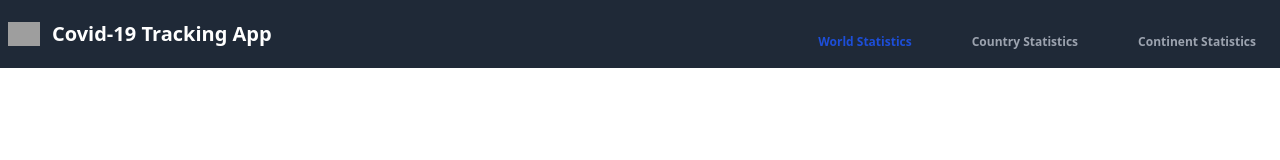
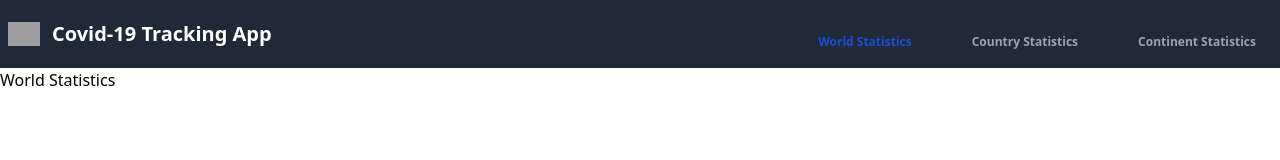
Before and after one commit to tatoline/covid-19_tracking_app, a React (Create React App) app: page / in a window 1280 px wide. Shown: the top 160 px of the page. Built offline with nearby package versions, Linux system fonts and the light colour scheme; grey boxes are pictures that could not be loaded.

Commit message:
Menu navigation to pages

```diff
--- a/src/App.js
+++ b/src/App.js
@@ -1,10 +1,19 @@
-import React from "react"
+import React, { useState } from "react"
 import Header from "./components/Header"
 
 const App = () => {
+  const [id, setId] = useState(1)
+
   return (
     <>
-      <Header />
+      <Header activeId={id} onMenuChange={(id) => setId(id)} />
+
+      <div>
+        {id === 1 && 'World Statistics'}
+        {id === 2 && 'Country Statistics'}
+        {id === 3 && 'Continent Statistics'}
+      </div>
+
     </>
   )
 }
```
